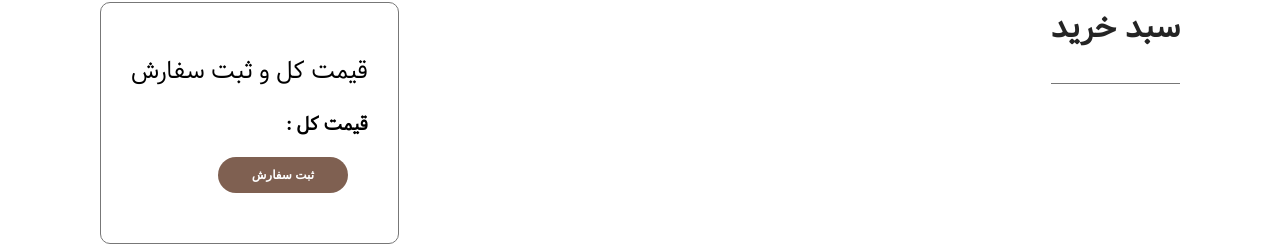
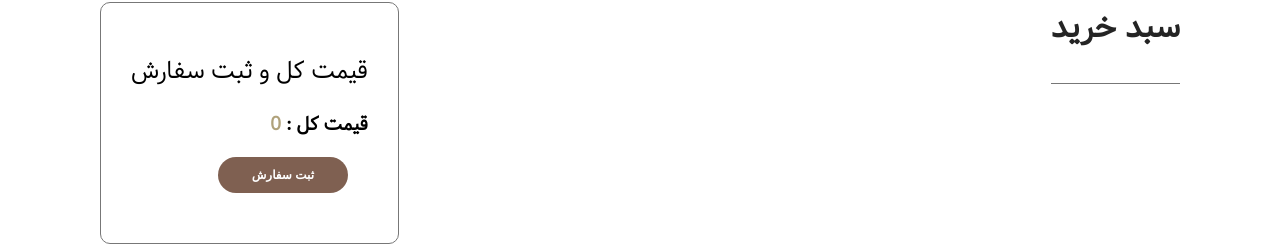
Before and after one commit to goldNima/coffee-home-project, a React (Create React App) app: page /cart in a window 1280 px wide. Shown: the part 131-377 px from the top of the page. Built offline with nearby package versions, Linux system fonts and the light colour scheme.

Commit message:
Update cart.tsx

```diff
--- a/src/routers/cart.tsx
+++ b/src/routers/cart.tsx
@@ -9,6 +9,7 @@ import logoDelete from '../logos/logo-delete.png'
 function Cart (){
 
     const cartItems = useSelector((state: RootState)=> state.cart.items);
+    const totalPrice = useSelector ((state : RootState)=> state.cart.totalPrice);
     const dispatch = useDispatch();
 
     const handleRemoveFromCart = (id:number)=>{
@@ -31,7 +32,7 @@ function Cart (){
             <div className="left-cart">
                 <h2 className="title-left-cart">قیمت کل و ثبت سفارش</h2>
                 <div className="box-left-cart">
-                    <h3 className="all-price-cart">قیمت کل : <span className="span-cart"></span></h3>
+                    <h3 className="all-price-cart">قیمت کل : <span className="span-cart">{totalPrice}</span></h3>
                 </div>
                 <button className="btn-cart-products">ثبت سفارش</button>
             </div>
```
